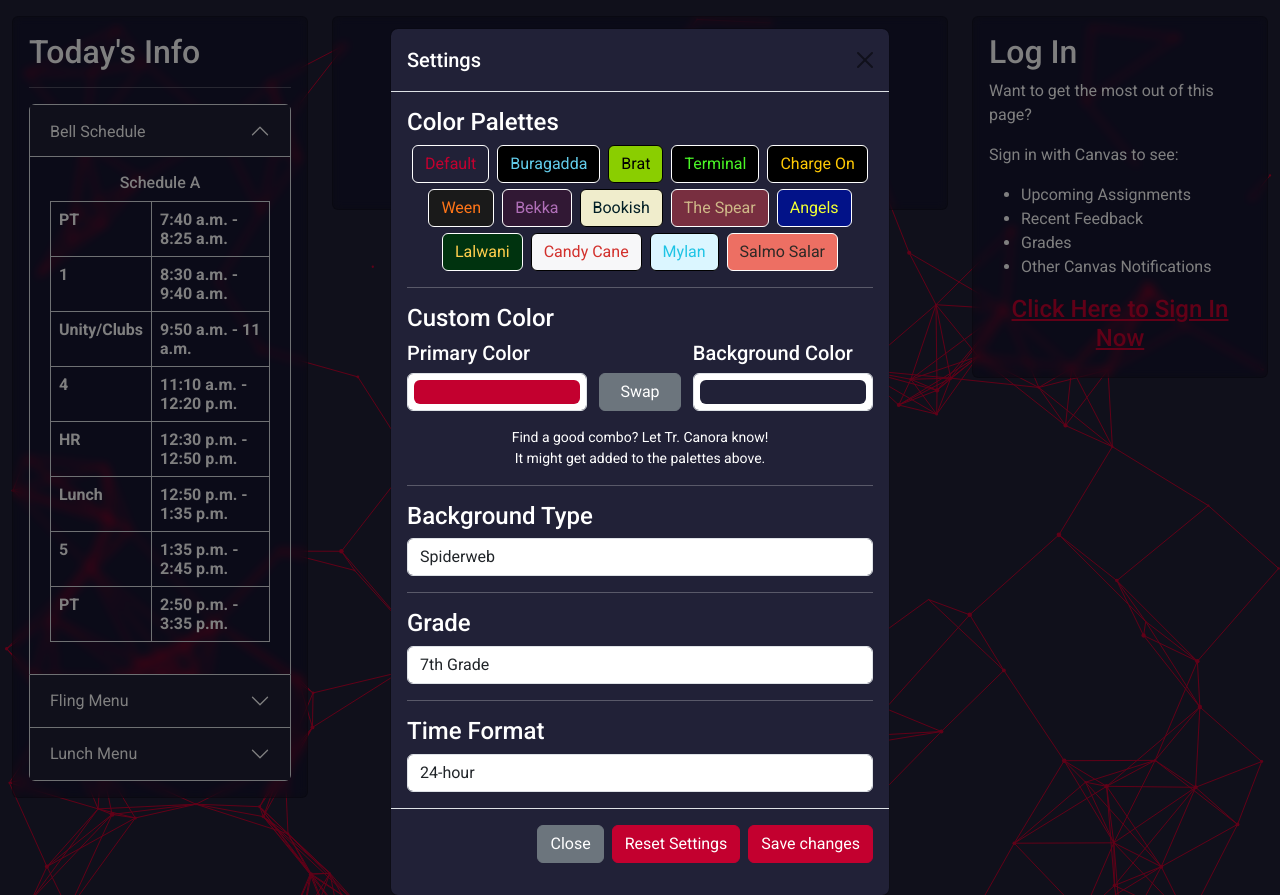
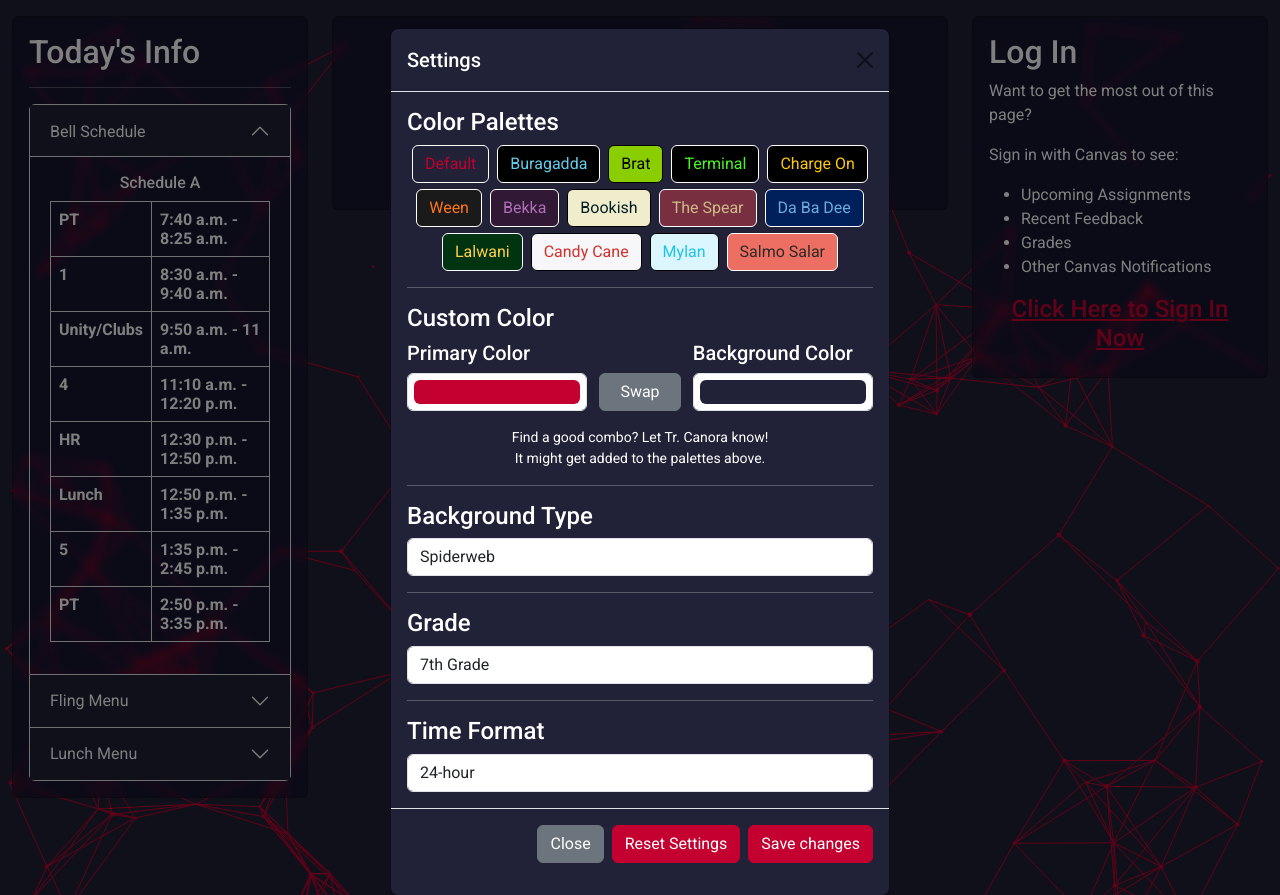
Before and after one commit to dc74089/schooldash, a Django app: page / in a window 1280 px wide, after a click that opens the changed part. Shown: the top 895 px of the page. Run offline with Django 4.2, Linux system fonts and the light colour scheme; data comes from the database, SQL or seed files in the repository; data that the repository does not hold is empty; some libraries are stand-ins or nearby versions.

Commit message:
Update theme palette: replace "Angels" with "Da Ba Dee"

```diff
--- a/app/templates/app/index.html
+++ b/app/templates/app/index.html
@@ -703,8 +703,8 @@
                  onclick="palette('#021f26', '#F0EDCC')">Bookish</a>
               <a href="#" class="btn mx-1" style="background-color: #782f40; color: #ceb888; border-color: white"
                  onclick="palette('#ceb888', '#782f40')">The Spear</a>
-              <a href="#" class="btn mx-1" style="background-color: #021288; color: #f1ff33; border-color: white"
-                 onclick="palette('#f1ff33', '#021288')">Angels</a>
+              <a href="#" class="btn mx-1" style="background-color: #00205b; color: #6cabdd; border-color: white"
+                 onclick="palette('#6cabdd', '#00205b')">Da Ba Dee</a>
               <a href="#" class="btn mx-1" style="background-color: #00330f; color: #FFCF4D; border-color: white"
                  onclick="palette('#FFCF4D', '#00330f')">Lalwani</a>
               <a href="#" class="btn mx-1" style="background-color: #F7F7F9; color: #D2302C; border-color: black"
```
